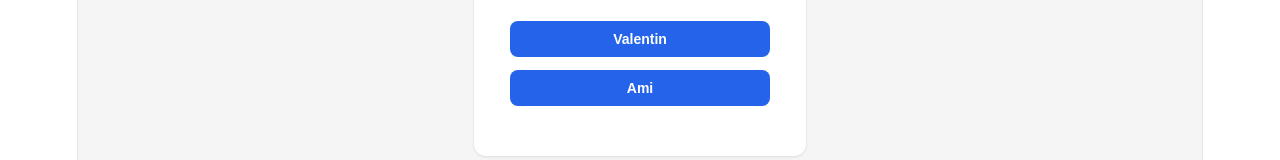
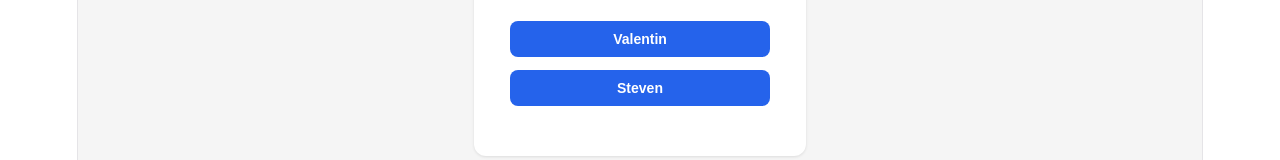
Before and after one commit to tino7613-ship-it/tennis-bankroll, a React (Vite) app: page / in a window 1280 px wide. Shown: the part 365-525 px from the top of the page. Built offline with nearby package versions, Linux system fonts and the light colour scheme.

Commit message:
Rename Ami to Steven

```diff
--- a/src/App.jsx
+++ b/src/App.jsx
@@ -120,7 +120,7 @@ export default function App() {
       <div style={{ ...s.card, textAlign: "center", padding: "2rem", minWidth: "260px" }}>
         <div style={{ fontSize: "20px", fontWeight: "700", color: "#222", marginBottom: "0.5rem" }}>🎾 Tennis Bankroll</div>
         <div style={{ color: "#999", fontSize: "14px", marginBottom: "1.5rem" }}>Qui es-tu ?</div>
-        {["Valentin", "Ami"].map(u => (
+        {["Valentin", "Steven"].map(u => (
           <button key={u} onClick={() => selectUser(u)} style={{ ...s.btnPrimary, display: "block", width: "100%", marginBottom: "0.75rem" }}>{u}</button>
         ))}
       </div>
```
